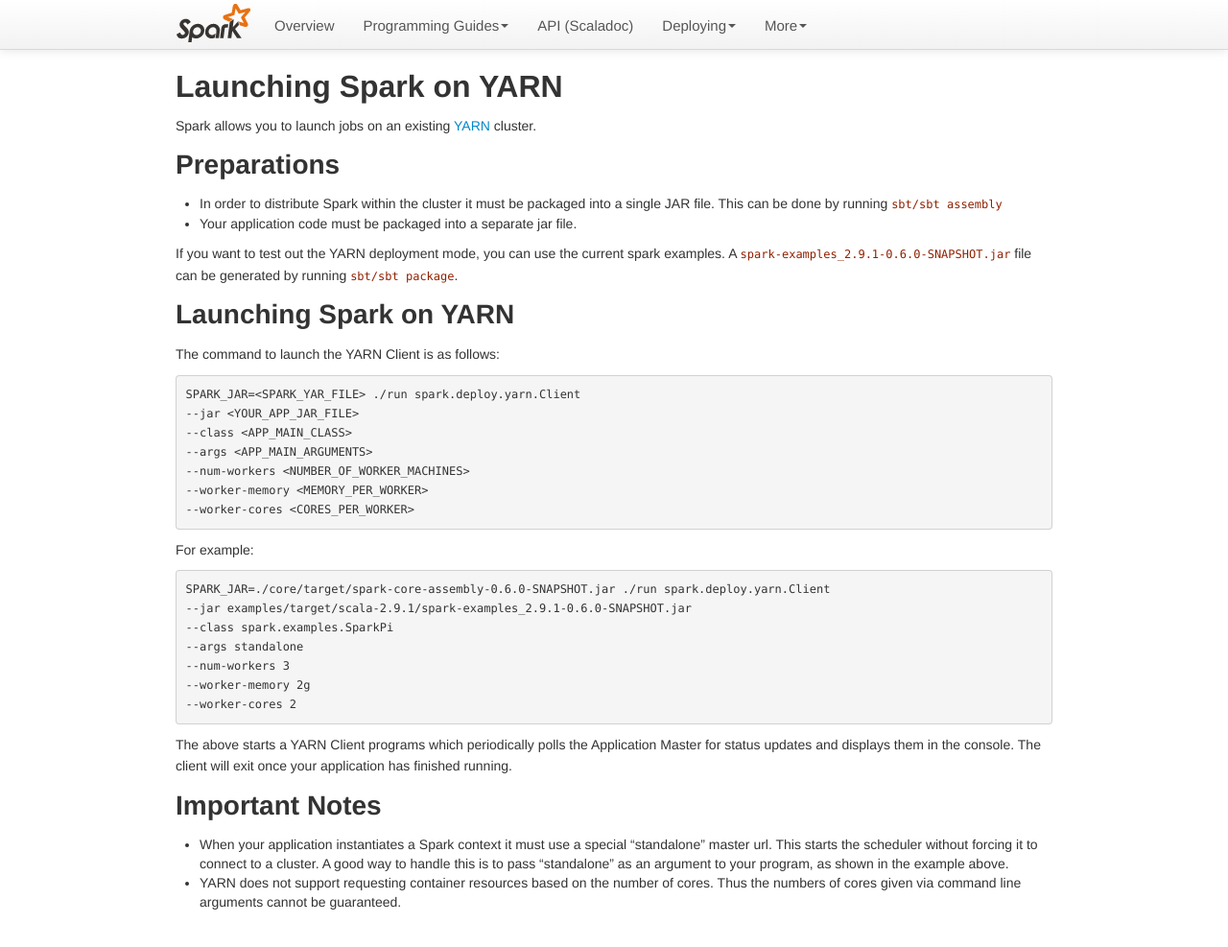
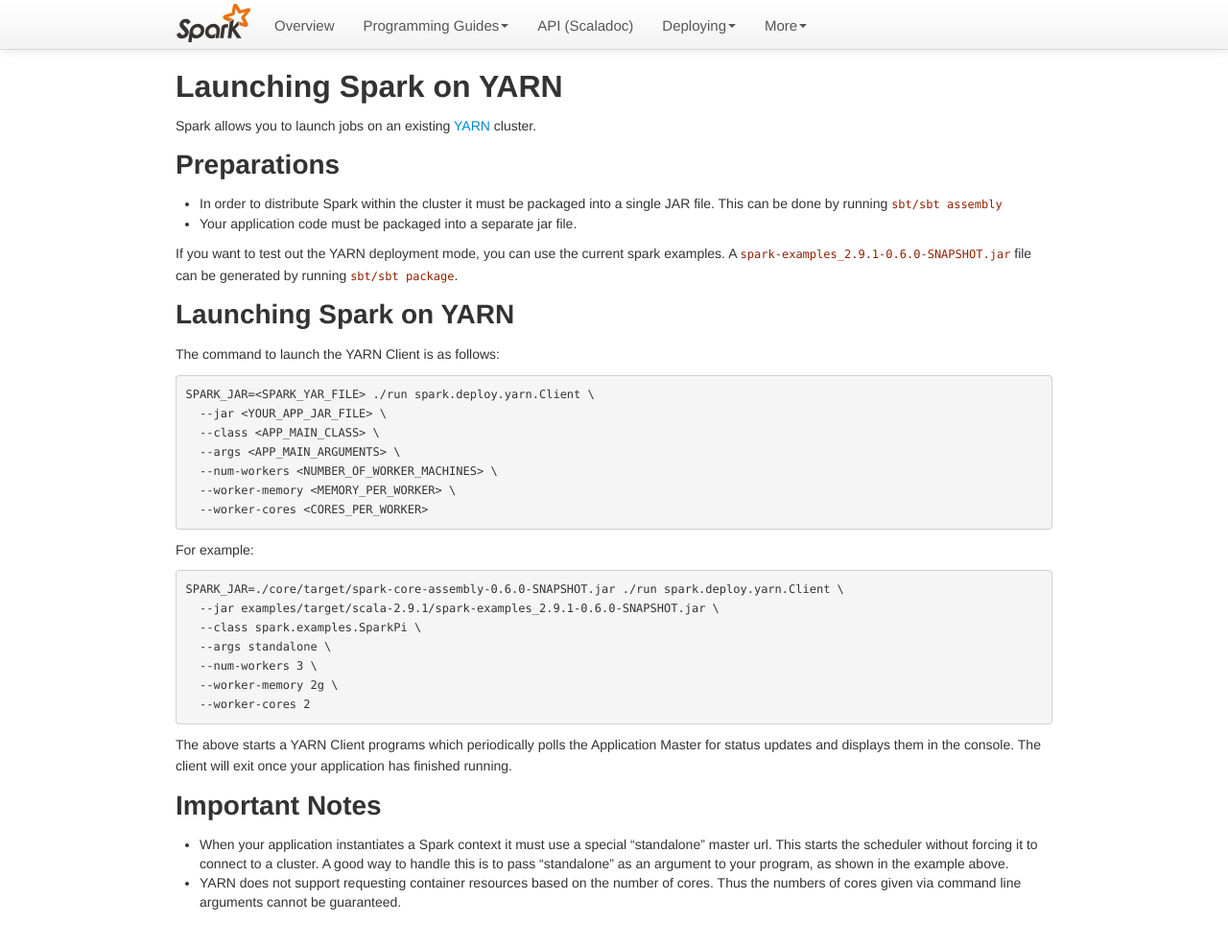
Before and after one commit to jaricftw/spark, a Jekyll site: the page built from docs/running-on-yarn.md, in a window 1280 px wide and 1000 px high. Shown: the top 987 px of the window at 96% size. Built offline with Jekyll 4.4.1, drawn with Linux system fonts in a browser that asks for light colours.

Commit message:
Doc fixes

```diff
--- a/docs/_layouts/global.html
+++ b/docs/_layouts/global.html
@@ -6,7 +6,7 @@
     <head>
         <meta charset="utf-8">
         <meta http-equiv="X-UA-Compatible" content="IE=edge,chrome=1">
-        <title>{{ page.title }}</title>
+        <title>{{ page.title }} - Spark 0.6.0 Documentation</title>
         <meta name="description" content="">
 
         <link rel="stylesheet" href="{{HOME_PATH}}css/bootstrap.min.css">
--- a/docs/running-on-yarn.md
+++ b/docs/running-on-yarn.md
@@ -16,23 +16,23 @@
 
 The command to launch the YARN Client is as follows:
 
-    SPARK_JAR=<SPARK_YAR_FILE> ./run spark.deploy.yarn.Client
-    --jar <YOUR_APP_JAR_FILE>
-    --class <APP_MAIN_CLASS>
-    --args <APP_MAIN_ARGUMENTS>
-    --num-workers <NUMBER_OF_WORKER_MACHINES>
-    --worker-memory <MEMORY_PER_WORKER>
-    --worker-cores <CORES_PER_WORKER>
+    SPARK_JAR=<SPARK_YAR_FILE> ./run spark.deploy.yarn.Client \
+      --jar <YOUR_APP_JAR_FILE> \
+      --class <APP_MAIN_CLASS> \
+      --args <APP_MAIN_ARGUMENTS> \
+      --num-workers <NUMBER_OF_WORKER_MACHINES> \
+      --worker-memory <MEMORY_PER_WORKER> \
+      --worker-cores <CORES_PER_WORKER>
 
 For example:
 
-    SPARK_JAR=./core/target/spark-core-assembly-0.6.0-SNAPSHOT.jar ./run spark.deploy.yarn.Client
-    --jar examples/target/scala-2.9.1/spark-examples_2.9.1-0.6.0-SNAPSHOT.jar
-    --class spark.examples.SparkPi
-    --args standalone
-    --num-workers 3
-    --worker-memory 2g
-    --worker-cores 2
+    SPARK_JAR=./core/target/spark-core-assembly-0.6.0-SNAPSHOT.jar ./run spark.deploy.yarn.Client \
+      --jar examples/target/scala-2.9.1/spark-examples_2.9.1-0.6.0-SNAPSHOT.jar \
+      --class spark.examples.SparkPi \
+      --args standalone \
+      --num-workers 3 \
+      --worker-memory 2g \
+      --worker-cores 2
 
 The above starts a YARN Client programs which periodically polls the Application Master for status updates and displays them in the console. The client will exit once your application has finished running.
 
```
Also changed, not shown: docs/index.md (+4 -0 lines).
